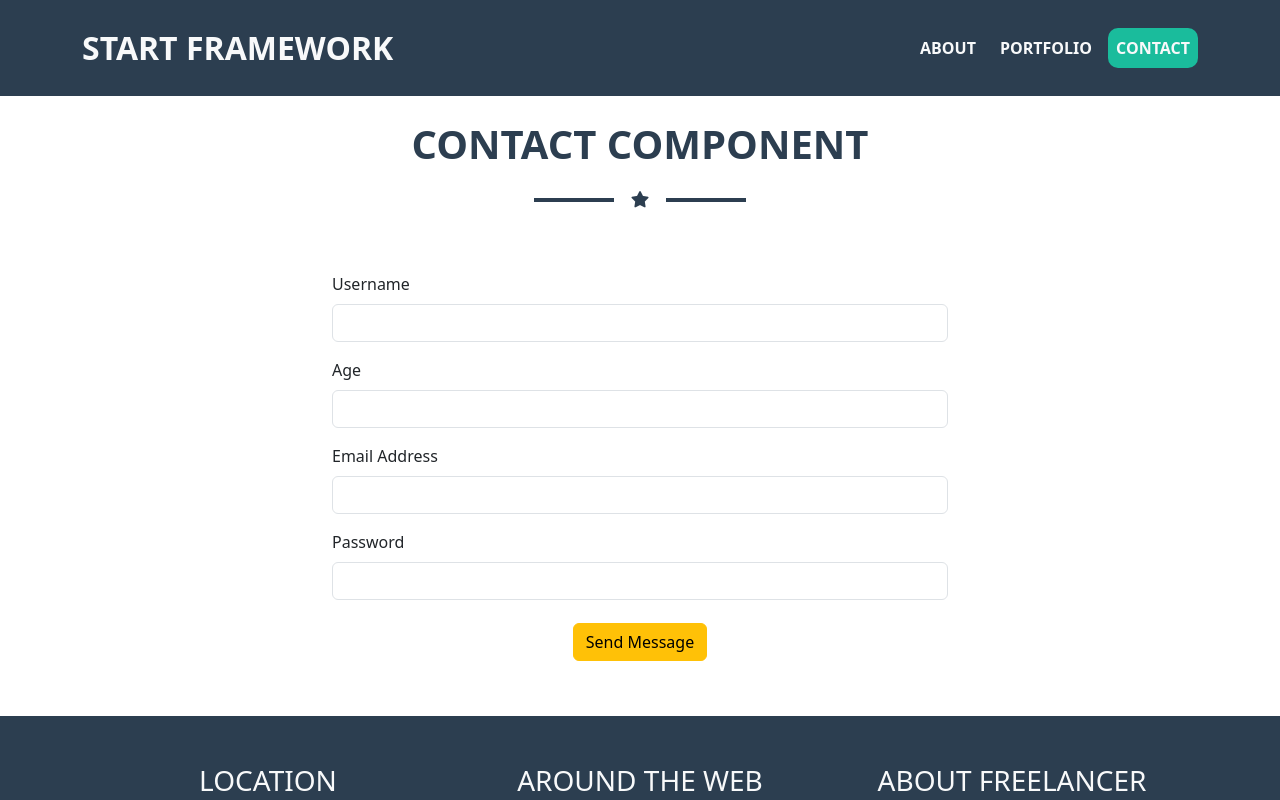
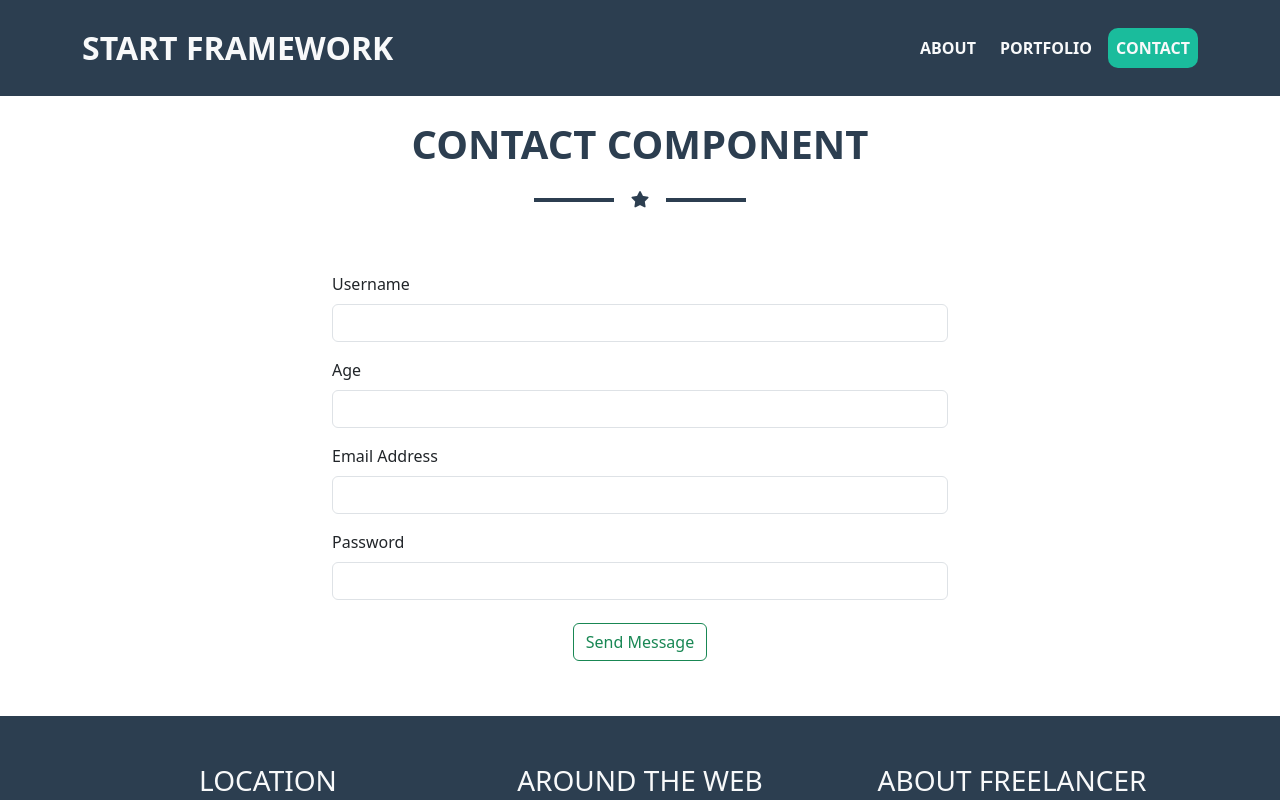
Before and after one commit to rayanelhawagry/ReactJS-Project, a React (Vite) app: page /contact in a window 1280 px wide. Shown: the top 800 px of the page. Built offline with nearby package versions, Linux system fonts and the light colour scheme.

Commit message:
Edit button style in Contact component for better UI

```diff
--- a/src/Components/Contact/Contact.jsx
+++ b/src/Components/Contact/Contact.jsx
@@ -40,7 +40,7 @@ export default function Contact({ currentTitle, setCurrentTitle }) {
                                     <input type="password" className="form-control" id="exampleFormControlInput4" autoComplete='off' />
                                 </div>
                                 <div className="btn d-flex justify-content-center align-items-center">
-                                    <button type="button" className="btn btn-warning">Send Message</button>
+                                    <button type="button" class="btn btn-outline-success fw-medium">Send Message</button>
                                 </div>
                             </form>
                         </div>
```
